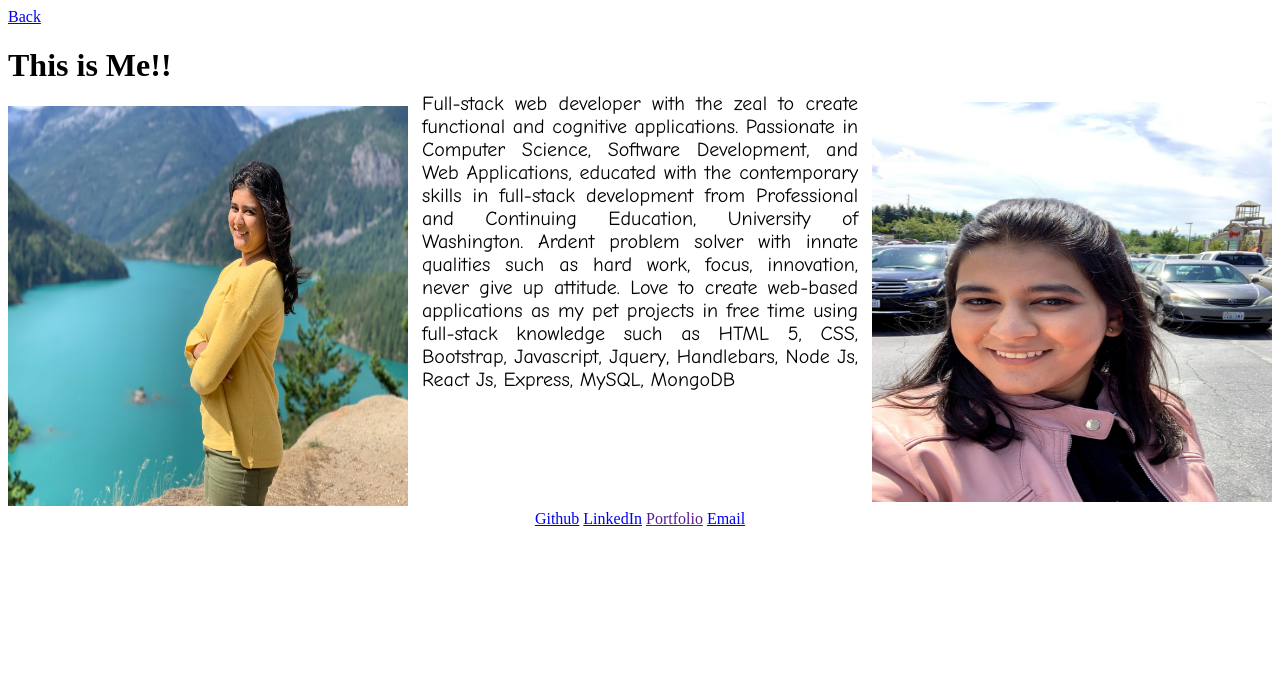
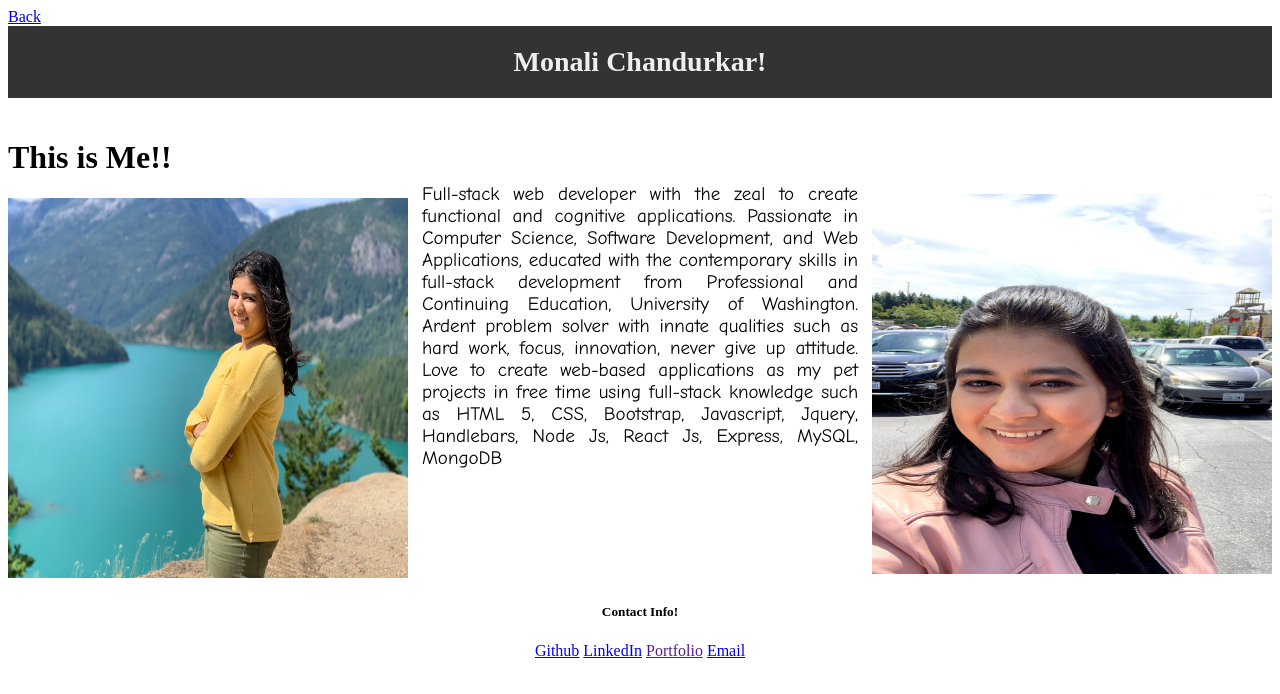
Before and after one commit to monali22/BasicHTML, a plain HTML site: page biodata.html in a window 1280 px wide. Drawn offline with Linux system fonts and the light colour scheme.

Commit message:
Changes made to heading

```diff
--- a/biodata.html
+++ b/biodata.html
@@ -8,20 +8,28 @@
 </head>
 <body>
     <a href="index.html">Back</a>
+    <header style="background: #333;"> <h1 style="padding: 20px 0;
+        margin: 0;
+        margin-bottom: 20px;
+        font-size: 28px;
+        color: #eee;
+        text-align: center;
+      "> Monali Chandurkar! </h1></header>
     <div class="container" style="display:flex; flex: 1;">
     <div >
         <h1  >This is Me!!</h1 >
-    <img src="images/MyPhoto.jpg" alt="" height="400" width="400">
+    <img src="images/MyPhoto.jpg" alt="" height="380" width="400">
    </div>
    <div >
-    <p style="padding-top: 10%;padding-right: 3%;padding-left: 3%;font-size: 20px;font-family: 'Comic Sans MS', cursive, sans-serif;" align="justify">Full-stack web developer with the zeal to create functional and cognitive applications. Passionate in Computer Science, Software Development, and Web Applications, educated with the contemporary skills in full-stack development from Professional and Continuing Education, University of Washington. Ardent problem solver with innate qualities such as hard work, focus, innovation, never give up attitude. Love to create web-based applications as my pet projects in free time using full-stack knowledge such as HTML 5, CSS, Bootstrap, Javascript, Jquery, Handlebars, Node Js, React Js, Express, MySQL, MongoDB</p>
+    <p style="padding-top: 10%;padding-right: 3%;padding-left: 3%;font-size: 19px;font-family: 'Comic Sans MS', cursive, sans-serif;" align="justify">Full-stack web developer with the zeal to create functional and cognitive applications. Passionate in Computer Science, Software Development, and Web Applications, educated with the contemporary skills in full-stack development from Professional and Continuing Education, University of Washington. Ardent problem solver with innate qualities such as hard work, focus, innovation, never give up attitude. Love to create web-based applications as my pet projects in free time using full-stack knowledge such as HTML 5, CSS, Bootstrap, Javascript, Jquery, Handlebars, Node Js, React Js, Express, MySQL, MongoDB</p>
    </div>
    <div>
-    <img src="images/MyPhoto2.jpg" alt="" height="400" width="400" style="padding-top: 19%;">
+    <img src="images/MyPhoto2.jpg" alt="" height="380" width="400" style="padding-top: 19%;">
     </section>
    </div>
    </div>
    <footer align="center">
+       <h5>Contact Info!</h5>
        <a href="https://github.com/monali22/">Github</a>
        <a href="https://www.linkedin.com/in/monali-chandurkar-92927b9b/">LinkedIn</a>
        <a href="">Portfolio</a>
```
